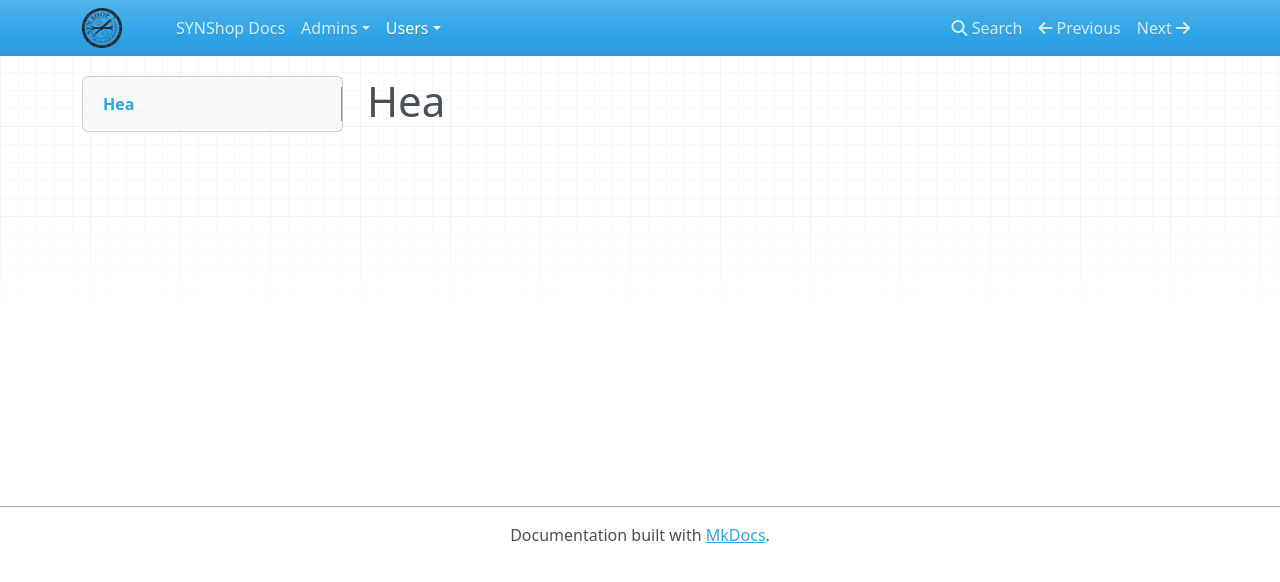
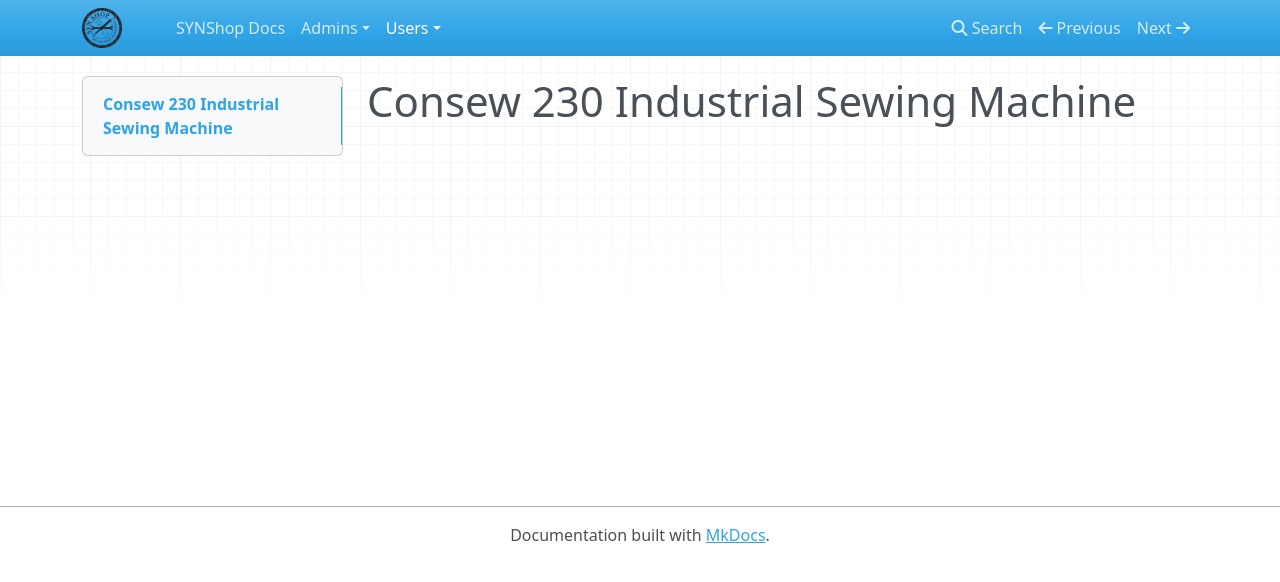
Before and after one commit to synshop/rtfm, an MkDocs documentation site: the page built from docs/users/Equipment/Consew 230 Industrial Sewing Machine.md, in a window 1280 px wide. Shown: the top 582 px of the page. Built offline with MkDocs 1.6.1, drawn with Linux system fonts in a browser that asks for light colours; nearby versions of some CDN libraries.

Commit message:
docs/users/Equipment/Consew 230 Industrial Sewing Machine.md updated from https://stackedit.io/

```diff
--- a/docs/users/Equipment/Consew 230 Industrial Sewing Machine.md
+++ b/docs/users/Equipment/Consew 230 Industrial Sewing Machine.md
@@ -1,7 +1,6 @@
+# Consew 230 Industrial Sewing Machine
 
 
-# Hea
-
 <!--stackedit_data:
-eyJoaXN0b3J5IjpbMTk4OTM0MTEzOV19
+eyJoaXN0b3J5IjpbLTE3Mzc4NDU4MTBdfQ==
 -->
```
